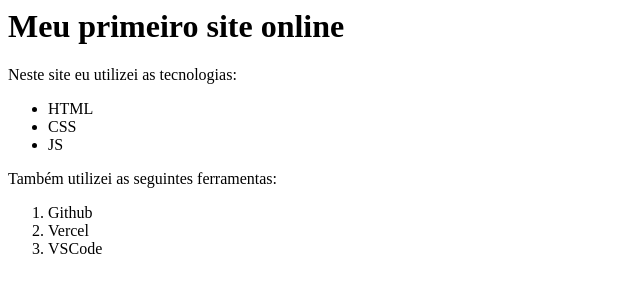
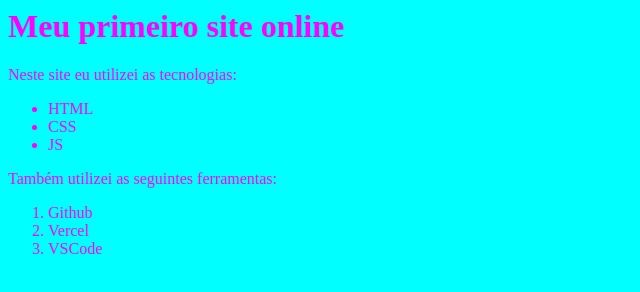
Before and after one commit to LudsonMoreira/meuPrimeiroSite, a plain HTML site: page index.html in a window 1280 px wide. Shown: the whole page, without its empty margins (0-640 px from the left). Drawn offline with Linux system fonts and the light colour scheme.

Commit message:
criação das cores do site

```diff
--- a/index.html
+++ b/index.html
@@ -2,6 +2,12 @@
 
 <head>
     <title>Site do Ludson</title>
+    <style>
+        body{
+            background-color: aqua;
+            color: magenta;
+        }
+    </style>
 </head>
 
 <body>
```
